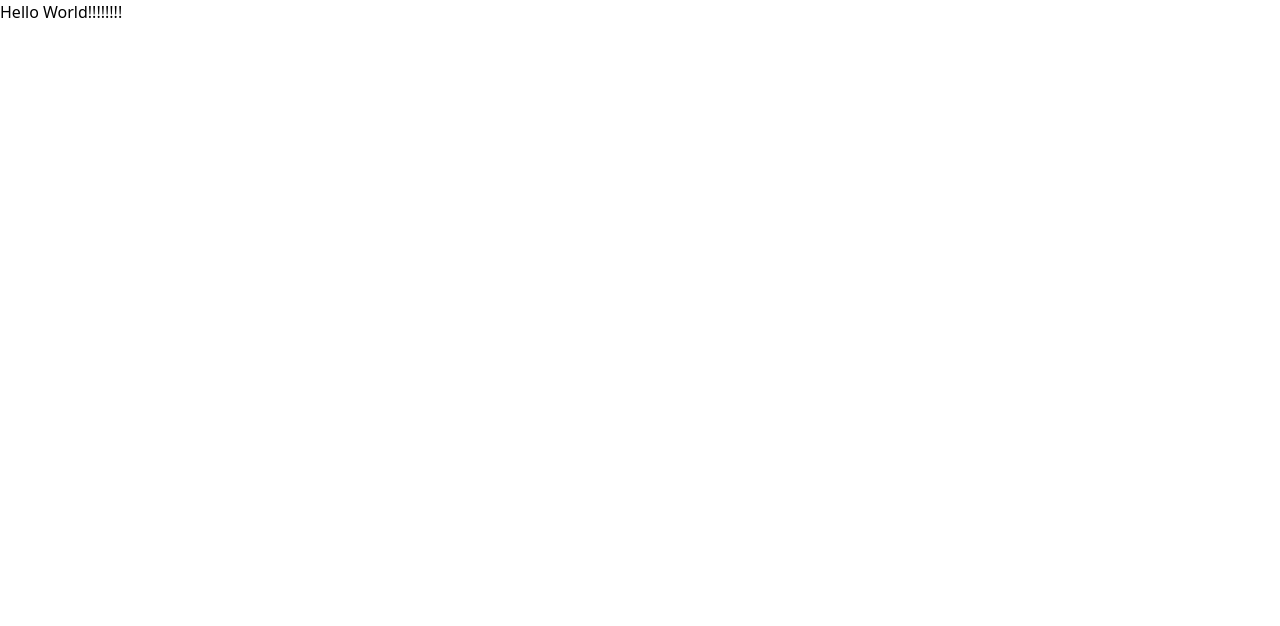
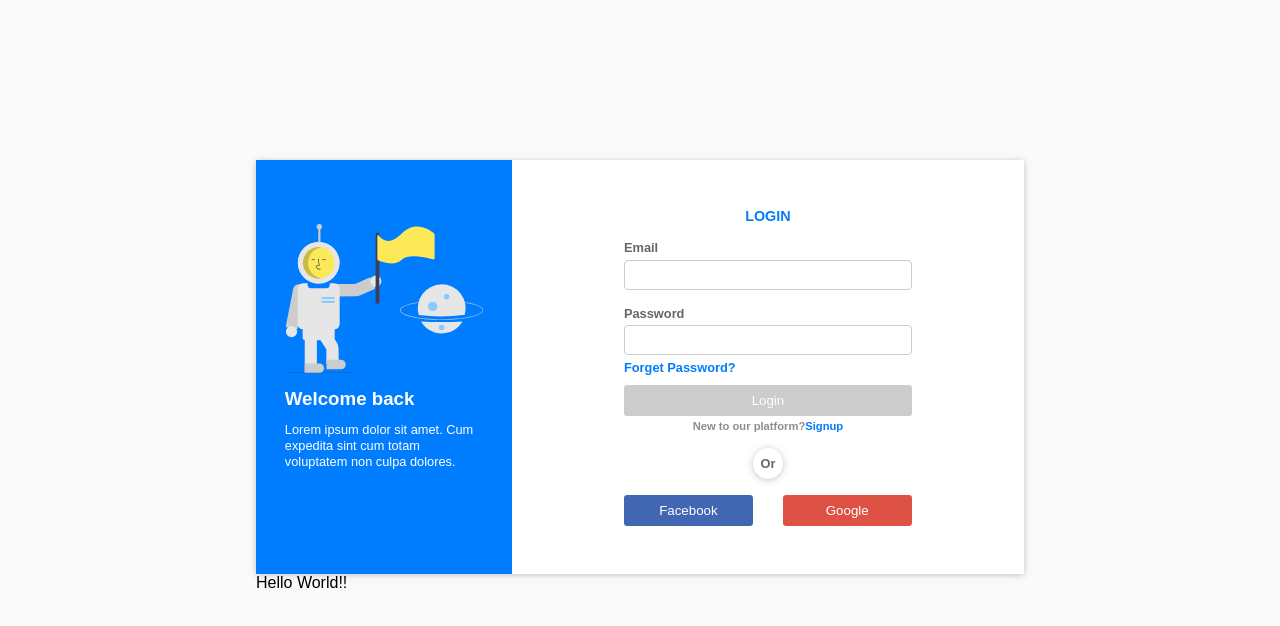
Before and after one commit to SamiraaTech/login-form, a React (Create React App) app: page / in a window 1280 px wide. Shown: the top 626 px of the page. Built offline with nearby package versions, Linux system fonts and the light colour scheme.

Commit message:
change links to show just login-form

```diff
--- a/src/App.js
+++ b/src/App.js
@@ -10,8 +10,8 @@ const App = () => {
     <main className="header">
         {/* <RewordingPage /> */}
         {/* <ProfileCard /> */}
-       {/* <LoginForm /> */}
-       <p className="bg-red-300 text-lg">Hello World!!!!!!!!</p>
+       <LoginForm />
+       <p className="text-3xl font-bold underline">Hello World!!</p>
     </main>
     );
 }
--- a/src/index.js
+++ b/src/index.js
@@ -2,7 +2,6 @@ import React from 'react';
 import ReactDOM from 'react-dom/client';
 import App from './App';
 
-// import './style.css';
-import './index.css';
+import './style.css';
 
 ReactDOM.createRoot(document.querySelector('#root')).render(<App />);
```
